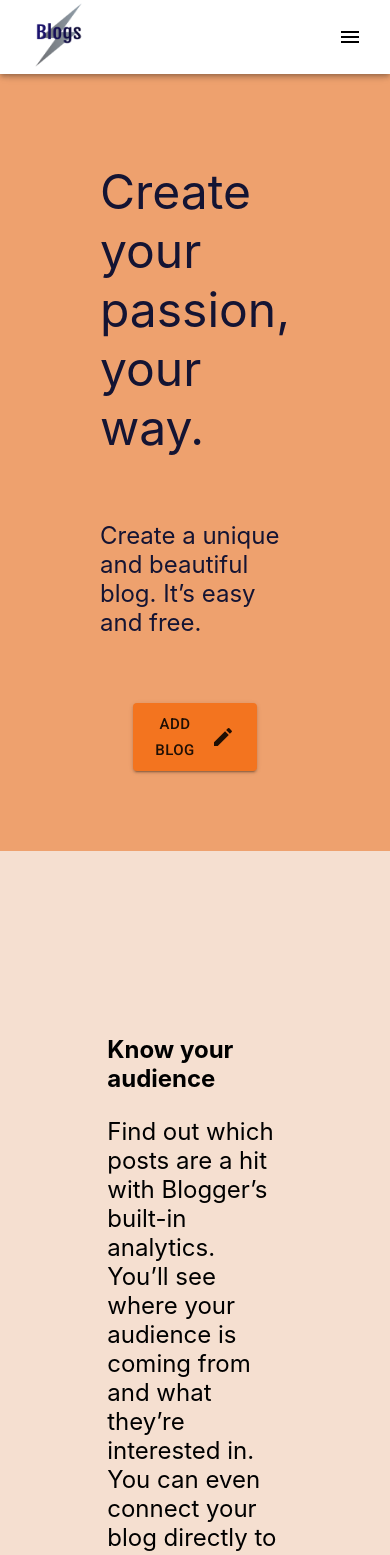
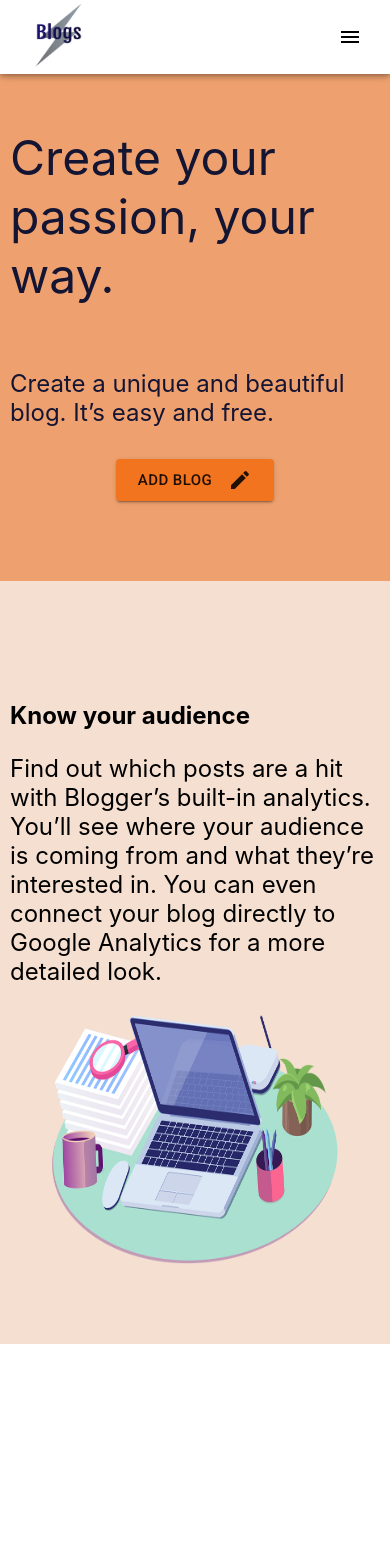
Before and after one commit to pbohora/Bloglist-frontend, a React (Create React App) app: page /addblog in a window 390 px wide. Shown: the top 1555 px of the page. After the commit the page ends 1344 px from the top, so only its background shows below. Built offline with nearby package versions, Linux system fonts and the light colour scheme; no server answers.

Commit message:
fix section style and subsection

```diff
--- a/src/components/LoginForm.js
+++ b/src/components/LoginForm.js
@@ -27,7 +27,7 @@
   loginButton: {
     background: '#45d0ff',
     color: 'white',
-    width: 120,
+    maxWidth: 110,
     '&:hover': {
       background: '#09aae0'
     }
--- a/src/components/Section/Section.module.css
+++ b/src/components/Section/Section.module.css
@@ -18,7 +18,7 @@
     display: flex;
     flex-direction: column;
     align-items: center;
-    padding: 42px 0;
+    padding: 8px 0;
 }
 
 h2 {
@@ -35,3 +35,10 @@
     color: rgb(20, 20, 51);
     background-color: rgb(238, 161, 110);
 }
+
+@media only screen and (max-width: 800px) {
+    .container {
+        padding: 80px 10px;
+
+    }
+}
--- a/src/components/Subsection/Subsection.js
+++ b/src/components/Subsection/Subsection.js
@@ -16,9 +16,8 @@
           Analytics for a more detailed look.
         </p>
       </div>
-      <div className={SubSectionStyles.item}>
-        <img src={blogImage} alt='img' height='250' width='300' />
-      </div>
+
+      <img src={blogImage} alt='img' height='250' width='300' />
     </div>
   )
 }
--- a/src/components/Subsection/subsection.module.css
+++ b/src/components/Subsection/subsection.module.css
@@ -6,7 +6,14 @@
 }
 
 .item {
-    max-width: 45%;
-    padding: 0 45px;
+    max-width: 55%;
+    padding: 0 16px;
 
 }
+
+@media only screen and (max-width: 800px) {
+    .item {
+        max-width: 100%;
+        padding: 4px 0;
+    }
+}
```
